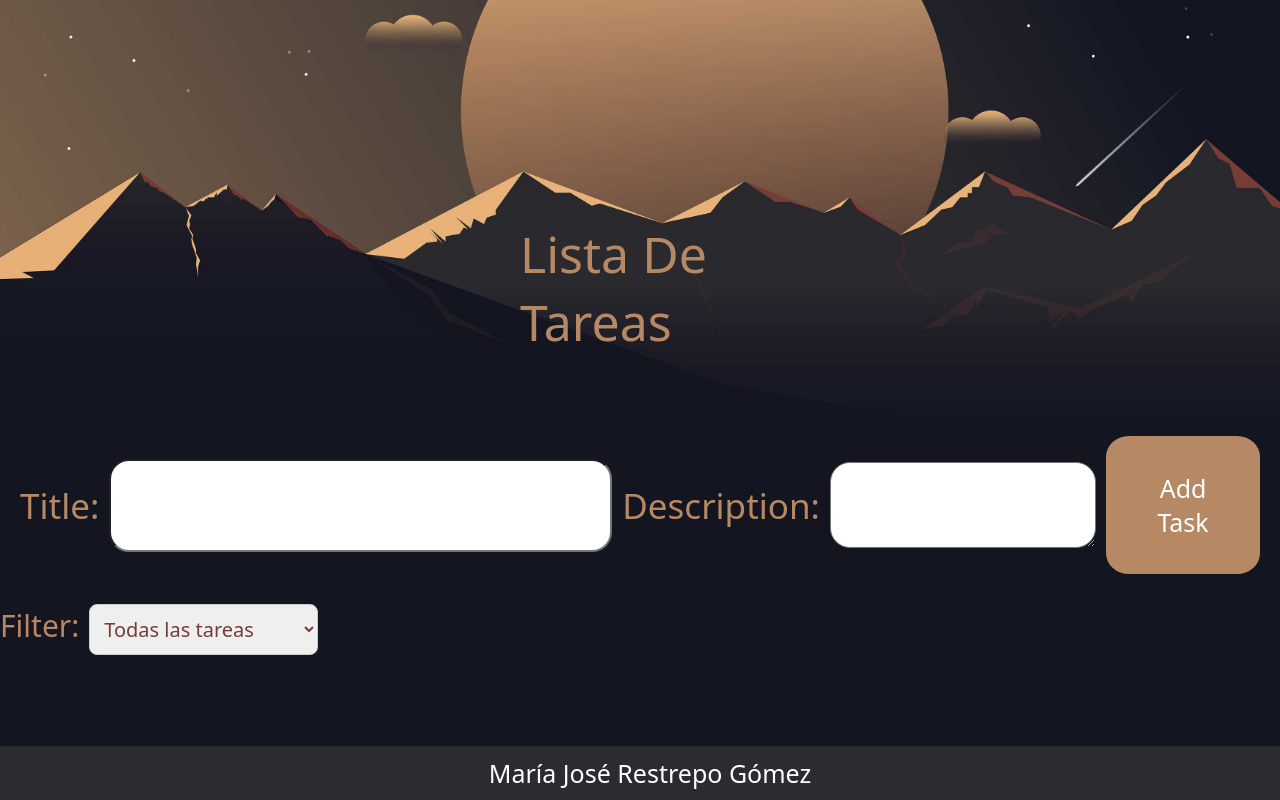
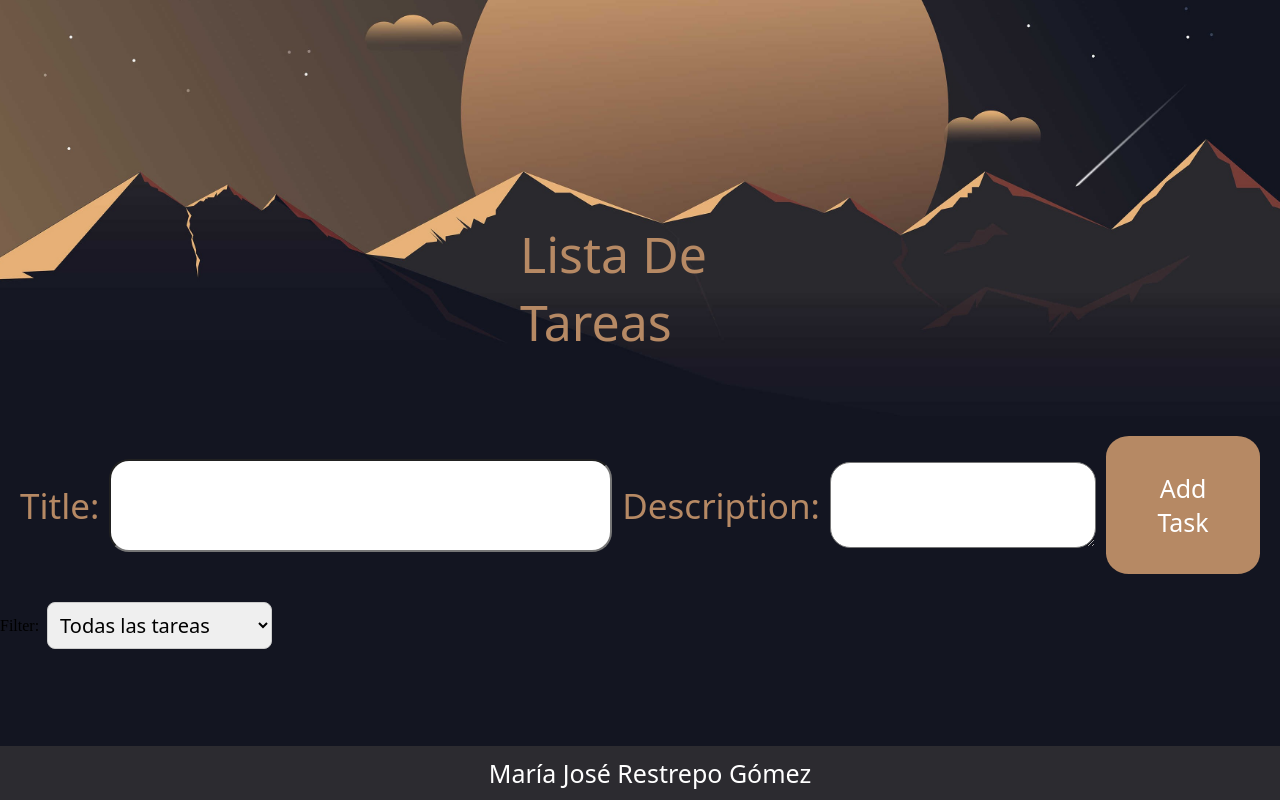
Before and after one commit to MaJoReGo/TallerMJListTasks, a React (Vite) app: page / in a window 1280 px wide. Built offline with nearby package versions, Linux system fonts and the light colour scheme; a web font is replaced by a local one.

Commit message:
Update Filter.css

```diff
--- a/src/components/Filter/Filter.css
+++ b/src/components/Filter/Filter.css
@@ -1,25 +1,25 @@
 @import url('https://fonts.googleapis.com/css2?family=Dokdo&display=swap');
 
-.Filter-container {
+.filter-container {
   display: flex;
-  flex-direction: row;
-  align-items: center;
+  align-items: center; /* Alinear verticalmente */
 }
 
-label{
+.filter {
   font-family: "Dokdo", system-ui;
   font-weight: 400;
   font-size: 30px;
   color: #b68964;
+  margin-right: 10px; /* Espacio entre el label y el select */
+  margin-left: 250px;
 }
+
 select {
   font-family: "Dokdo", system-ui;
   font-weight: 400;
-  font-size: 30px;
+  font-size: 20px;
   border: 1px solid #ccc;
   border-radius: 8px;
-  color: #743d38;
-  padding: 10px;
-  margin: 10px;
-  font-size: 20px;
+  padding: 8px;
+  margin: 8px;
 }
```
